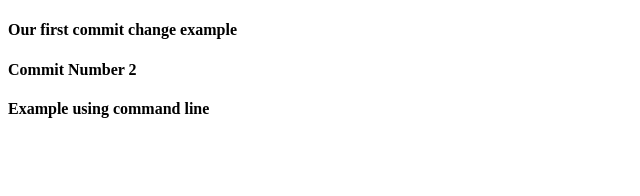
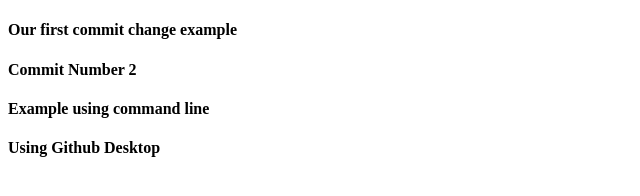
Before and after one commit to codeSpace01/demo-repo, a plain HTML site: page index.html in a window 1280 px wide. Shown: the whole page, without its empty margins (0-640 px from the left). Drawn offline with Linux system fonts and the light colour scheme.

Commit message:
Github desktop example

```diff
--- a/index.html
+++ b/index.html
@@ -7,5 +7,6 @@
     <h4>Our first commit change example</h4>
     <h4>Commit Number 2</h4>
     <h4>Example using command line</h4>
+    <h4>Using Github Desktop</h4>
 </body>
 </html>
```
